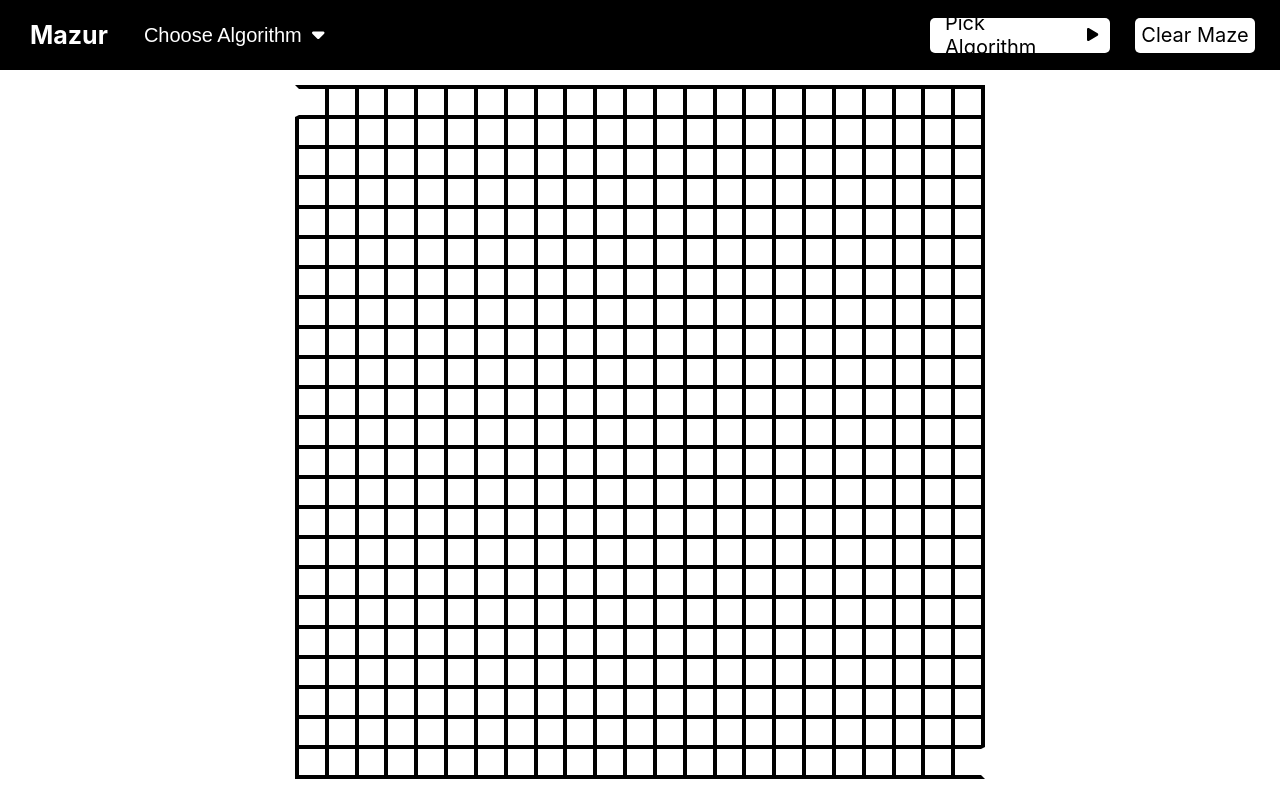
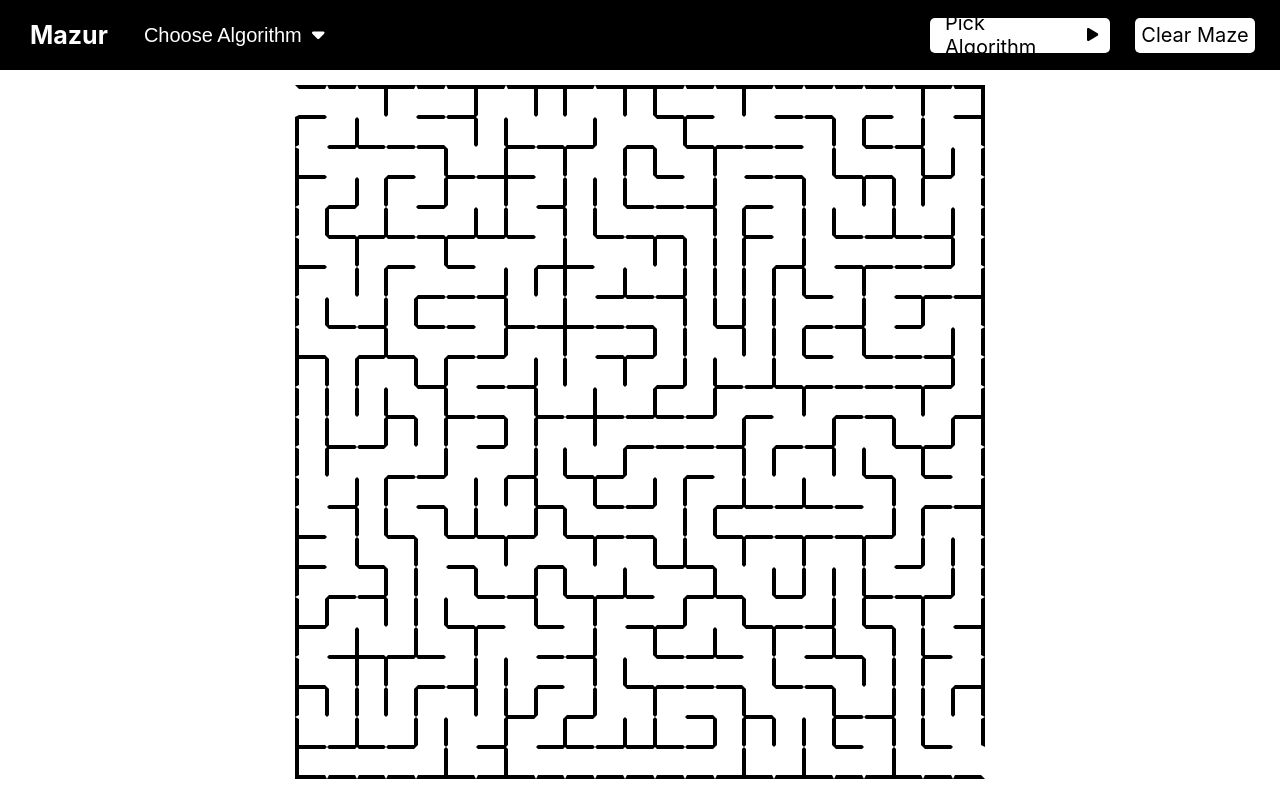
Before and after one commit to joshuacaiata/mazur, a React (Create React App) app: page / in a window 1280 px wide. Built offline with nearby package versions, Linux system fonts and the light colour scheme.

Commit message:
added onclick functionality for clear maze

```diff
--- a/src/App.js
+++ b/src/App.js
@@ -1,6 +1,8 @@
 import './App.css';
 import Page from './Page';
 
+// This is the main component that renders the page
+// The page component contains everything on the page
 function App() {
   return (
     <Page />
--- a/src/Header/Header.js
+++ b/src/Header/Header.js
@@ -60,10 +60,7 @@ function Header({ updateMaze, handleClear }) {
                 <a
                     href="#"
                     className={classes.reset}
-                    onClick={() => {
-                        setSelectedAlgorithm("Pick Algorithm")
-                        handleClear()
-                        }}>
+                    onClick={handleClear}>
                     Clear Maze
                 </a>
             </div>
--- a/src/Page.js
+++ b/src/Page.js
@@ -4,9 +4,14 @@ import Maze from "./Maze/Maze"
 import HuntandKill from "./Maze/Algorithms/HuntandKill"
 import React from "react"
 import { useState } from "react";
+/*
+function sleep(ms) {
+    return new Promise(resolve => setTimeout(resolve, ms));
+}
+*/
 
 function Page() {
-    let board = new Maze(23, 23);
+    let board = HuntandKill;
 
     const [maze, setMaze] = useState(board);
 
@@ -17,14 +22,15 @@ function Page() {
     }
 
     function handleClear() {
-        let newboard = new Maze(23, 23);
+        let newboard = HuntandKill();
         setMaze(newboard);
+        console.log("clearing maze")
     }
 
     return (
         <div>
             <Header updateMaze={updateMaze} handleClear={handleClear} />
-            <Box key={maze.id} maze={maze}/>
+            <Box maze={maze}/>
         </div>
     )
 }
```
Also changed, not shown: src/Maze/Algorithms/HuntandKill.js (+24 -0 lines).
